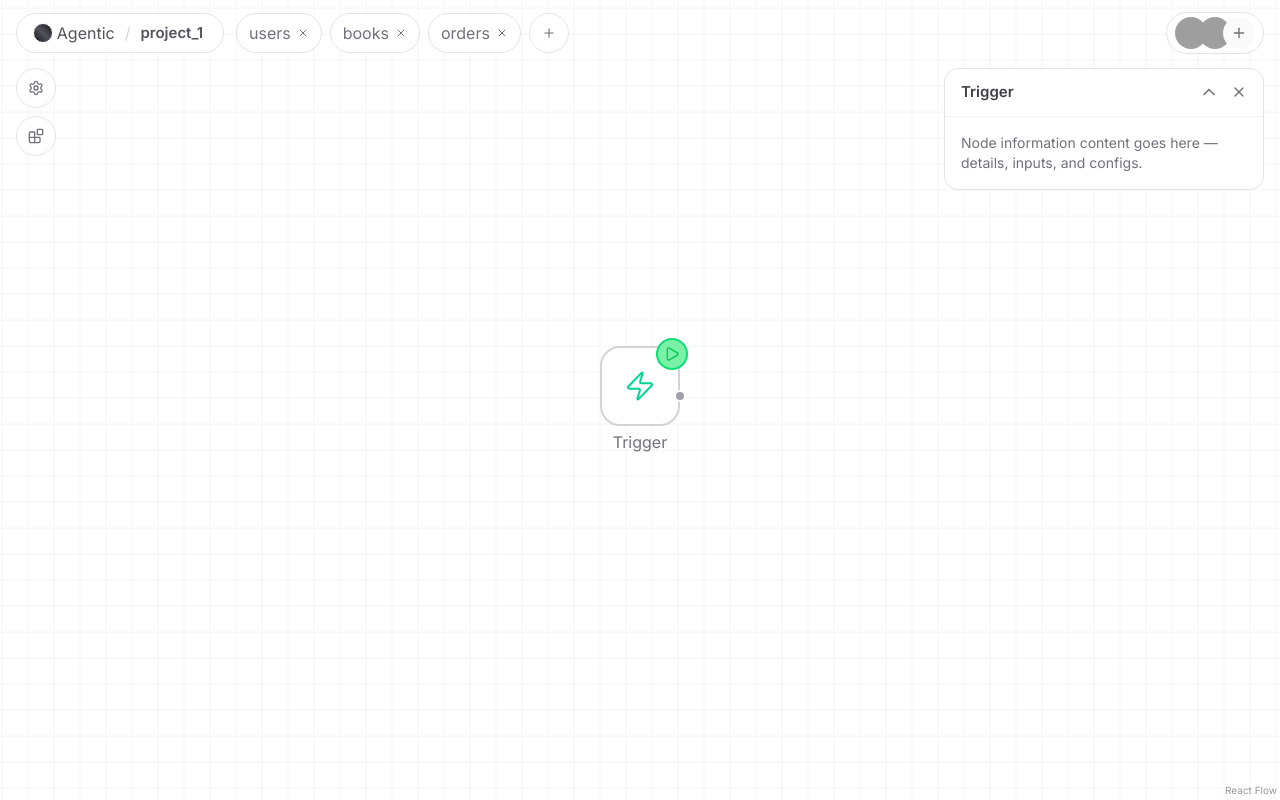
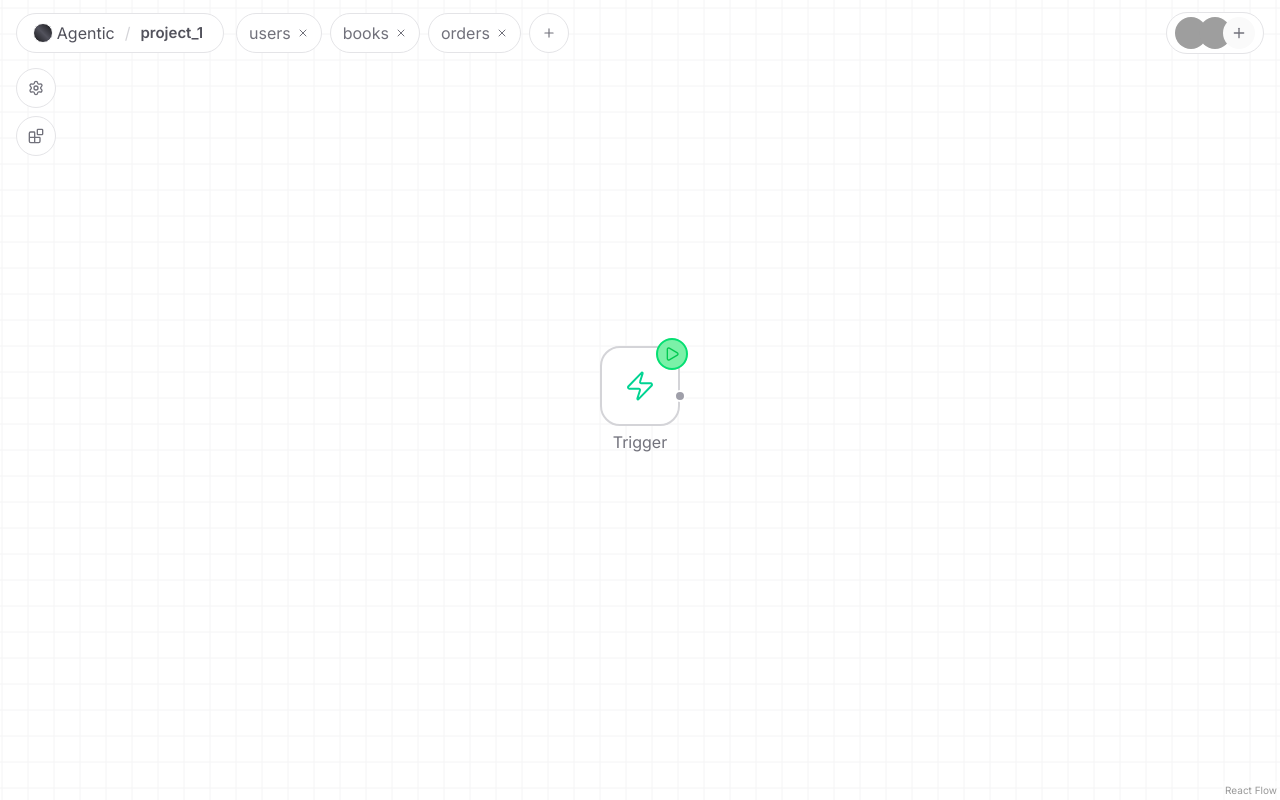
Before and after one commit to Gaurav-Gali/agentic-frontend, a Next.js app: page /projects/1 in a window 1280 px wide. Built offline with nearby package versions, Linux system fonts and the light colour scheme; grey boxes are pictures that could not be loaded.

Commit message:
created dynamic node info

```diff
--- /dev/null
+++ b/actions/NodeActions/FetchNode.ts
@@ -0,0 +1,16 @@
+"use client";
+
+import { useAtom } from "jotai";
+import { NodesAtom } from "@/store/Nodes/NodesAndEdgesStore";
+import { NodeType } from "@/types/NodeType";
+
+export const useFetchNode = () => {
+    const [nodes] = useAtom<NodeType[]>(NodesAtom);
+
+    function fetchNode(id: string): NodeType | null {
+        const node = nodes.find((node) => node.id === id);
+        return node || null;
+    }
+
+    return fetchNode;
+};
--- a/app/projects/[id]/page.tsx
+++ b/app/projects/[id]/page.tsx
@@ -1,13 +1,13 @@
 import React from 'react';
 import NodeEditor from "@/components/Nodes/NodeEditor";
-import NodeInfoBar from "@/components/projects/NodeInfoBar";
+import {NodeInfoBar} from "@/components/projects/NodeInfoBar";
 import AbsoluteWrapper from "@/components/AbsoluteWrapper";
 
 const Page = () => {
     return (
         <div className={""}>
             <AbsoluteWrapper className={"top-15 right-0"}>
-                <NodeInfoBar id={"1"}/>
+                <NodeInfoBar />
             </AbsoluteWrapper>
 
             {/* Node Editor */}
--- a/components/projects/NodeInfoBar.tsx
+++ b/components/projects/NodeInfoBar.tsx
@@ -2,11 +2,19 @@
 import React, { useState } from "react";
 import { cn } from "@/lib/utils";
 import { ChevronDown, ChevronUp, X } from "lucide-react";
+import {useAtom} from "jotai";
+import {SelectedNodeAtom} from "@/store/Nodes/SelectedNode";
+import {useFetchNode} from "@/actions/NodeActions/FetchNode";
+import {NodeType} from "@/types/NodeType";
 
-const NodeInfoBar = ({ id }: { id: string | null }) => {
+export const NodeInfoBar = () => {
     const [collapsed, setCollapsed] = useState(false);
+    const fetchNode = useFetchNode();
 
-    if (id === null) return null;
+    const [id, setId] = useAtom(SelectedNodeAtom);
+    const node:NodeType|null = fetchNode(id);
+
+    if (node === null) return null;
 
     return (
         <div className="px-4 py-2">
@@ -24,8 +32,8 @@ const NodeInfoBar = ({ id }: { id: string | null }) => {
             >
                 {/* Header */}
                 <div className="px-4 py-3 flex items-center justify-between border-b border-zinc-100">
-                    <span className="text-zinc-700 text-[15px] font-semibold flex items-center gap-2">
-                        Trigger
+                    <span className="text-zinc-700 capitalize text-[15px] font-semibold flex items-center gap-2">
+                        {node.type.slice(0,node.type.length-4)}
                     </span>
                     <div className="cursor-pointer flex items-center gap-3">
                         {/* Toggle Collapse */}
@@ -37,7 +45,7 @@ const NodeInfoBar = ({ id }: { id: string | null }) => {
                             )}
                         </div>
                         {/* Close (clear node) */}
-                        <X size={16} className="text-zinc-500 hover:text-zinc-700 transition-colors cursor-pointer" />
+                        <X onClick={() => setId("")} size={16} className="text-zinc-500 hover:text-zinc-700 transition-colors cursor-pointer" />
                     </div>
                 </div>
 
@@ -56,5 +64,3 @@ const NodeInfoBar = ({ id }: { id: string | null }) => {
         </div>
     );
 };
-
-export default NodeInfoBar;
```
